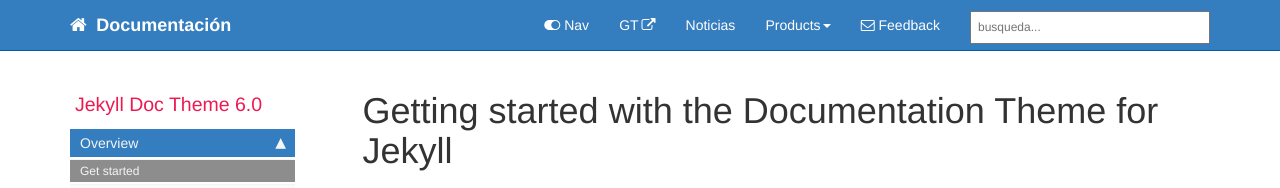
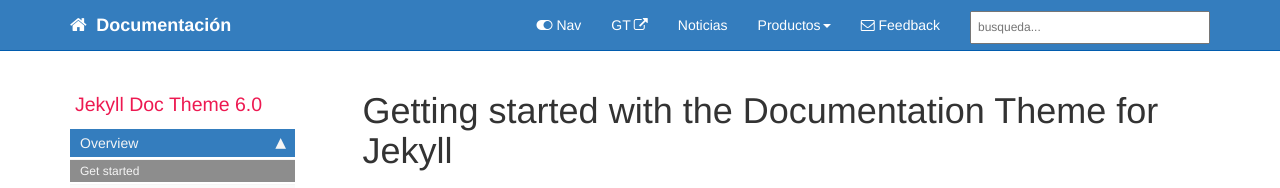
Before and after one commit to joserodrigorr/Doc6, a Jekyll site: the page built from index.md, in a window 1280 px wide and 900 px high. Shown: the top 188 px of the window. Built offline with Jekyll 4.4.1, drawn with Linux system fonts in a browser that asks for light colours; comment, search, counter and statistics services are not loaded.

Commit message:
Actualizacion menu superior

```diff
--- a/_data/topnav.yml
+++ b/_data/topnav.yml
@@ -23,7 +23,7 @@ topnav_dropdowns:
          # external_url: http://stackoverflow.com/questions/tagged/jekyll
         #- title: Jekyll on my blog
          # external_url: http://idratherbewriting.com/category-jekyll/
-    - title: Products
+    - title: Productos #Products
       folderitems:
         - title: Jekyll Documentation Theme
           url: /mydoc_introduction.html
```
Also changed, not shown: README.md.
